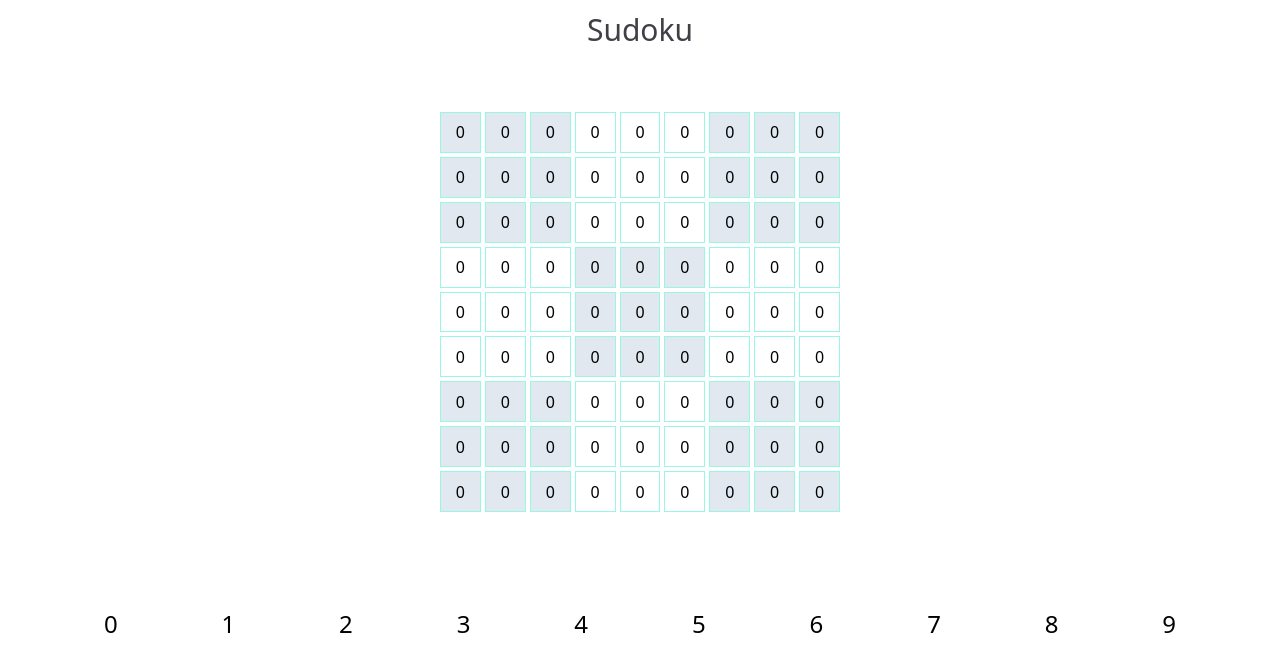
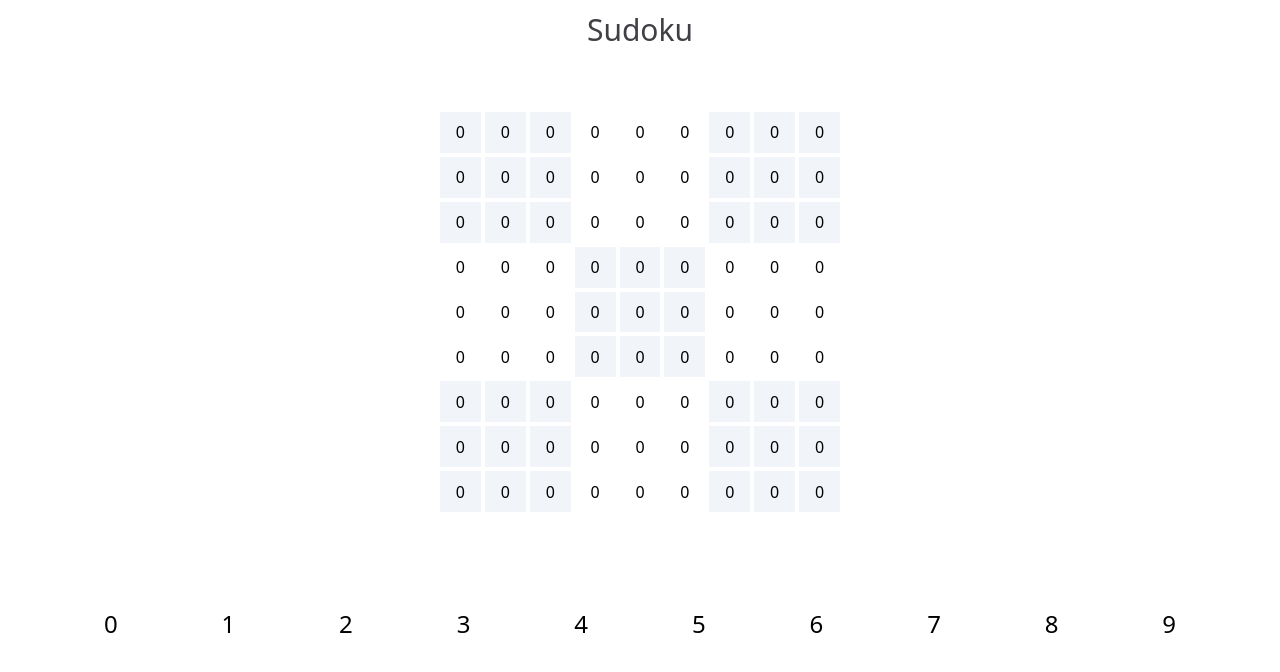
Before and after one commit to alajillo/sudoku, a React (Vite) app: page / in a window 1280 px wide. Shown: the top 672 px of the page. Built offline with nearby package versions, Linux system fonts and the light colour scheme.

Commit message:
update : background color

```diff
--- a/src/Cell.tsx
+++ b/src/Cell.tsx
@@ -7,7 +7,7 @@ type CellPropsType = {
 }
 function Cell ({isActive = false, text, isSelect = false, isDefaultBackground = false, onSelect} : CellPropsType) {
     return (
-        <div className={`${isDefaultBackground ? 'bg-slate-200':'bg-white'} flex justify-center items-center border border-teal-200 w-full h-full ${isSelect && "animate-ping"} ${isActive && "bg-teal-100"}`} onClick={onSelect}>
+        <div className={`flex justify-center items-center w-full h-full ${isSelect && "animate-ping"} ${isActive && "bg-teal-100"} ${isDefaultBackground && !isActive ? 'bg-slate-100':'bg-white'}`} onClick={onSelect}>
             {text}
         </div>
     )
```
